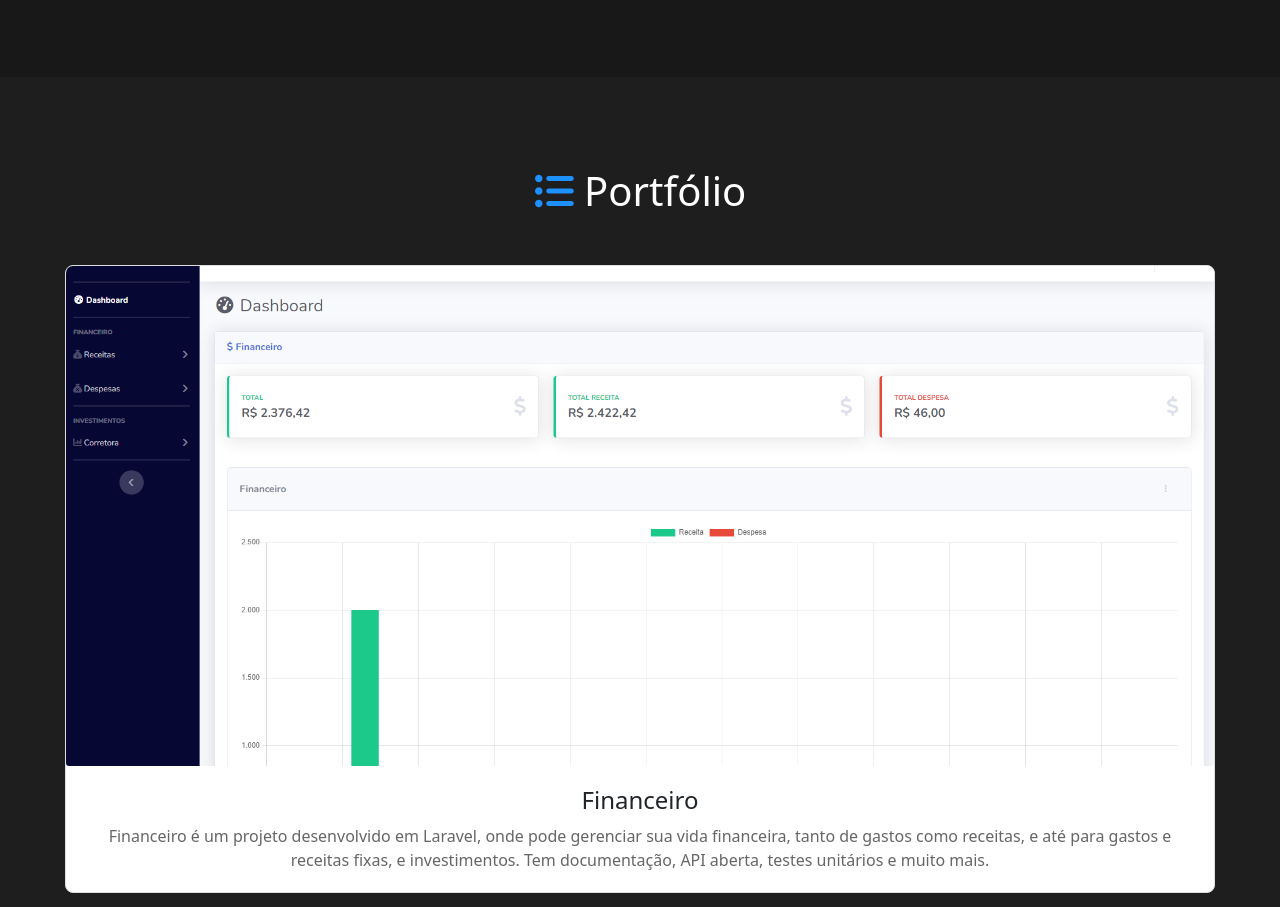
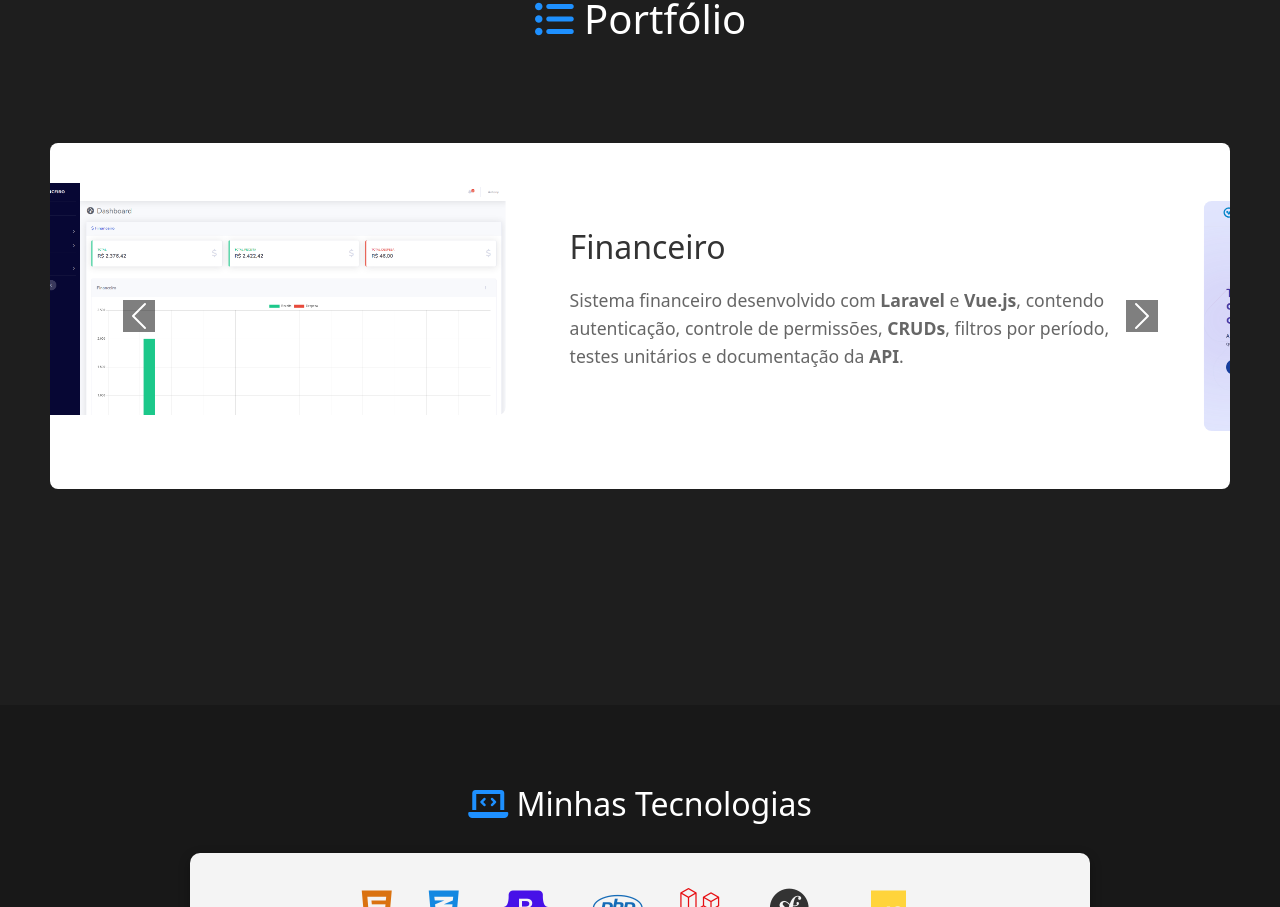
Before and after one commit to Antony-Anderson/portifolio, a Vue app: page / in a window 1280 px wide. Shown: the part 1893-2800 px from the top of the page. Built offline with nearby package versions, Linux system fonts and the light colour scheme.

Commit message:
melhorando portifolio

```diff
--- a/src/components/Apresentacao.vue
+++ b/src/components/Apresentacao.vue
@@ -6,17 +6,12 @@
                 <h2 class="profile-title">Desenvolvedor Full Stack</h2>
                 <hr>
                 <p class="profile-description">
-                    Como programador full stack apaixonado por tecnologia e inovação, tenho {{ idade }} anos e uma sólida experiência em Laravel, Symfony, PHP, Vue.js, JavaScript, TypeScript, React Native e banco de dados. Minha abordagem para o desenvolvimento de software é marcada por um compromisso inabalável com a qualidade e a eficiência, sempre buscando criar soluções elegantes e funcionais.
+                    Sou desenvolvedor Full Stack com experiência prática em PHP (Laravel e Symfony), Vue.js, JavaScript/TypeScript e MySQL.
                 </p>
                 <p class="profile-description">
-                    Trabalhar em equipe é uma das minhas maiores fortalezas. Valorizo a colaboração e a comunicação aberta, acreditando que um bom projeto é fruto de uma sinergia entre profissionais dedicados. Estou sempre disposto a compartilhar conhecimentos e aprender com os outros, o que contribui para um ambiente de trabalho harmonioso e produtivo.
-                </p>
+                    Atuo no desenvolvimento de aplicações web completas, criando APIs REST, implementando regras de negócio, autenticação, CRUDs complexos e filtros avançados.                </p>
                 <p class="profile-description">
-                    Minha proatividade e espírito autodidata me permitem enfrentar desafios com confiança e buscar constantemente novas habilidades e tecnologias. Tenho um forte desejo de aprimorar minhas competências e estou sempre atualizado com as tendências mais recentes do setor.
-                </p>
-                <p class="profile-description">
-                    Estou pronto para trazer minha experiência e entusiasmo para sua equipe, contribuindo para o desenvolvimento de soluções inovadoras e impactantes.
-                </p>
+                    Tenho foco em código limpo, organização do projeto e entrega consistente. Aqui no portfólio você encontra projetos reais com link e demonstração.                </p>
                 <hr>
             </div>
             <img src="../assets/images/perfil.jpeg" alt="Foto de Antony" class="profile-img">
--- a/src/components/Portifolio.vue
+++ b/src/components/Portifolio.vue
@@ -4,109 +4,165 @@
             <i class="fa-solid fa-list-ul" style="color: #1E90FF"></i>
             Portfólio
         </h1>
-        <div class="container">
-            <div class="card">
-                <a href="https://financeiro-empire.ddns.net/" target="_blank">
-                    <img src="../assets/images/financeiro.png" class="card-img">
-                </a>
-                <div class="card-content">
-                    <h2>Financeiro</h2>
-                    <p>Financeiro é um projeto desenvolvido em Laravel, onde pode gerenciar sua vida financeira, tanto de gastos como receitas, e até para gastos e receitas fixas, e investimentos. Tem documentação, API aberta, testes unitários e muito mais.</p>
+        <div id="carouselPortifolio" class="carousel slide" data-bs-ride="carousel">
+            <div class="carousel-inner">
+                <!-- Slide 1 - Financeiro -->
+                <div class="carousel-item active">
+                    <div class="row">
+                        <div class="col">
+                            <a href="https://financeiro-empire.ddns.net/" target="_blank">
+                                <img src="../assets/images/financeiro.png" class="d-block w-100" alt="Financeiro">
+                            </a>
+                        </div>
+                        <div class="col d-flex flex-column justify-content-center">
+                            <h2>Financeiro</h2>
+                            <p>
+                                Sistema financeiro desenvolvido com <strong>Laravel</strong> e <strong>Vue.js</strong>,
+                                contendo autenticação, controle de permissões, <strong>CRUDs</strong>,
+                                filtros por período, testes unitários e documentação da <strong>API</strong>.
+                            </p>
+                        </div>
+                    </div>
+                </div>
+
+                <div class="carousel-item">
+                    <div class="row">
+                        <div class="col">
+                            <a href="https://qualificabem.com/" target="_blank">
+                                <img src="../assets/images/entrevista.png" class="d-block w-100" alt="Seu Projeto">
+                            </a>
+                        </div>
+                        <div class="col d-flex flex-column justify-content-center">
+                            <h2>Entrevista qualificada (trabalho atualmente)</h2>
+                            <p>
+                                Aplicação web desenvolvida para facilitar o gerenciamento de entrevistas e candidatos, permitindo
+                                cadastro, organização e acompanhamento das informações de forma prática. O sistema foi construído
+                                com <strong>Laravel</strong> seguindo o padrão <strong>MVC</strong>, utilizando <strong>API REST</strong>,
+                                <strong>Eloquent ORM</strong> e banco de dados relacional, com validações e documentação das rotas.
+                            </p>
+                        </div>
+                    </div>
                 </div>
             </div>
+
+            <button class="carousel-control-prev" type="button" data-bs-target="#carouselPortifolio" data-bs-slide="prev">
+                <span class="carousel-control-prev-icon" aria-hidden="true"></span>
+                <span class="visually-hidden">Previous</span>
+            </button>
+            <button class="carousel-control-next" type="button" data-bs-target="#carouselPortifolio" data-bs-slide="next">
+                <span class="carousel-control-next-icon" aria-hidden="true"></span>
+                <span class="visually-hidden">Next</span>
+            </button>
         </div>
     </div>
 </template>
 
 <style scoped>
     h1 {
+        color: white;
         margin-top: 30px;
         text-align: center;
-        margin-bottom: 50px;
-        color: white;
+        margin-bottom: 100px;
     }
 
-    .container {
-        display: flex;
-        flex-wrap: wrap;
-        gap: 20px;
+    .carousel-inner {
         max-width: 1200px;
         margin: 0 auto;
-        padding: 0 15px;
+        background-color: white;
+        border-radius: 8px;
+        overflow: hidden;
     }
 
-    .card {
-        flex: 1 1 calc(50% - 20px);
-        box-sizing: border-box;
-        background-color: #fff;
-        border: 1px solid #ddd;
-        border-radius: 8px;
-        overflow: hidden;
-        text-align: center;
-        display: flex;
-        flex-direction: column;
-        transition: transform 0.3s ease, box-shadow 0.3s ease;
+    .carousel-item {
+        padding: 40px;
     }
 
-    .card:hover {
-        transform: scale(1.05);
-        box-shadow: 0 8px 16px rgba(0, 0, 0, 0.2);
+    .carousel-item .row {
+        display: flex;
+        align-items: center;
+        gap: 40px;
     }
 
-    .card-img {
+    .carousel-item .col:first-child {
+        flex: 0 0 45%;
+    }
+
+    .carousel-item .col:last-child {
+        flex: 1;
+    }
+
+    .carousel-item img {
         width: 100%;
-        height: 500px;
+        height: auto;
+        border-radius: 8px;
         object-fit: cover;
     }
 
-    .card-content {
-        padding: 20px;
-        flex: 1;
+    .carousel-item h2 {
+        margin: 0 0 20px 0;
+        font-size: 2em;
+        color: #333;
     }
 
-    .card-content h2 {
+    .carousel-item p {
         margin: 0;
-        font-size: 1.5em;
+        color: #666;
+        font-size: 1.1em;
+        line-height: 1.6;
     }
 
-    .card-content p {
-        margin: 10px 0 0;
-        color: #666;
+    .carousel-item a {
+        text-decoration: none;
+        display: block;
+        transition: transform 0.3s ease;
+    }
+
+    .carousel-item a:hover {
+        transform: scale(1.05);
+    }
+
+    .carousel-control-prev-icon {
+        background-color: black;
+    }
+
+    .carousel-control-next-icon {
+        background-color: black;
     }
 
     @media (max-width: 900px) {
-        .card {
-            flex: 1 1 calc(100% - 20px); /* Ajusta para ocupar a largura total com margem */
+        .carousel-item {
+            padding: 30px;
         }
 
-        .card-img {
-            height: 400px; /* Ajusta a altura da imagem para telas menores */
+        .carousel-item .row {
+            flex-direction: column;
+            gap: 20px;
         }
 
-        .card-content h2 {
-            font-size: 1.4em;
+        .carousel-item .col:first-child {
+            flex: 0 0 100%;
         }
 
-        .card-content p {
-            font-size: 1rem;
+        .carousel-item h2 {
+            font-size: 1.5em;
+        }
+
+        .carousel-item p {
+            font-size: 1em;
         }
     }
 
     @media (max-width: 600px) {
-        .card {
-            flex: 1 1 100%; /* Ocupa a largura total em telas muito pequenas */
+        .carousel-item {
+            padding: 20px;
         }
 
-        .card-img {
-            height: 300px; /* Ajusta a altura da imagem para telas pequenas */
-        }
-
-        .card-content h2 {
+        .carousel-item h2 {
             font-size: 1.3em;
         }
 
-        .card-content p {
-            font-size: 0.9rem;
+        .carousel-item p {
+            font-size: 0.9em;
         }
     }
 </style>
```
Also changed, not shown: src/components/Linguagens.vue (+33 -37 lines), src/assets/images/entrevista.png (added).
